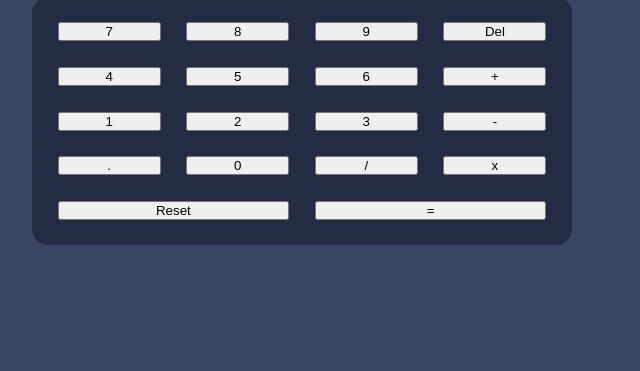
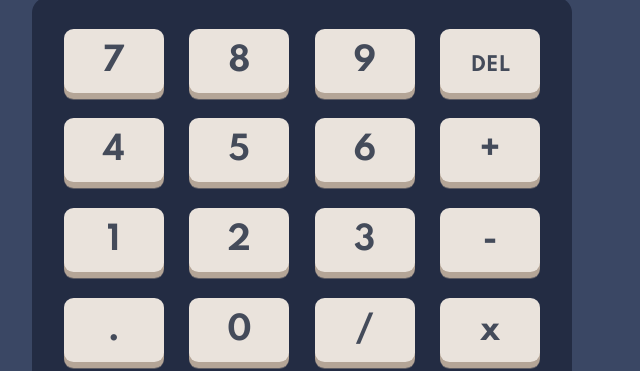
Before and after one commit to fbtot/calculator-app, a website built with webpack: page src/index.html in a window 1280 px wide. Shown: the part 438-809 px from the top of the page, without its empty margins (0-640 px from the left). Built offline with nearby package versions, Linux system fonts and the light colour scheme.

Commit message:
feat(css): add buttos styles

```diff
--- a/src/index.html
+++ b/src/index.html
@@ -88,7 +88,7 @@
             <span class="button__content">9</span>
           </button>
           <button class="button button--normal-layout" id="delete">
-            <span class="button__content">Del</span>
+            <span class="button__content--small">Del</span>
           </button>
           <button class="button button--scientific-layout" id="secondFunction">
             <span class="button__content">2nd</span>
@@ -204,11 +204,11 @@
           <button class="button button--scientific-layout" id="invertNumber">
             <span class="button__content"><sup>+</sup>/<sup>-</sup></span>
           </button>
-          <button class="button button--normal-layout" id="reset">
-            <span class="button__content">Reset</span>
+          <button class="button button--normal-layout button--accent" id="reset">
+            <span class="button__content--small">Reset</span>
           </button>
-          <button class="button button--normal-layout" id="equal">
-            <span class="button__content">=</span>
+          <button class="button button--normal-layout button--highlight" id="equal">
+            <span class="button__content--small">=</span>
           </button>
         </div>
       </section>
--- a/src/scss/abstracts/_settings.scss
+++ b/src/scss/abstracts/_settings.scss
@@ -34,14 +34,17 @@ $mobile-width: $desktop-width - 1px;
     --screen-background: var(--desaturated-blue-900);
 
     /* ····················· § KEY BACKGROUNDS ··· */
-    --key-background: var(--desaturated-blue-500);
-    --key-shadow: var(--desaturated-blue-350);
+    --key-background-accent: var(--desaturated-blue-500);
+    --key-background-accent-hover: hsl(225, 21%, 45%);
+    --key-shadow-accent: var(--desaturated-blue-650);
 
-    --key-background2: var(--red-500);
-    --key-shadow2: var(--red-350);
+    --key-background-highlight: var(--red-500);
+    --key-background-highlight: hsl(6, 63%, 45%);
+    --key-shadow-highlight: var(--red-350);
     --toggle: var(--red-500);
 
-    --key-background-3: var(--red-D-100);
+    --key-background: var(--red-D-100);
+    --key-background-hover: hsl(30, 25%, 85%);
     --key-shadow: var(--orange-D-450);
 
     /* ····················· § TEXT ··· */
@@ -72,14 +75,17 @@ $mobile-width: $desktop-width - 1px;
     --screen-background: var(--grey-050);
 
     /* ····················· § KEY BACKGROUNDS ··· */
-    --key-background: var(--cyan-600);
-    --key-shadow: var(--cyan-750);
+    --key-background-accent: var(--cyan-600);
+    --key-background-accent-hover: hsl(25, 98%, 40%);
+    --key-shadow-accent: var(--cyan-750);
 
-    --key-background2: var(--orange-600);
-    --key-shadow2: var(--orange-750);
+    --key-background-highlight: var(--orange-600);
+    --key-background-hover: hsl(25, 98%, 36%);
+    --key-shadow-highlight: var(--orange-750);
     --toggle: var(--orange-600);
 
-    --key-background-3: var(--yellow-100);
+    --key-background: var(--yellow-100);
+    --key-background-hover: hsl(45, 7%, 85%);
     --key-shadow: var(--orange-D-400);
 
     /* ····················· § TEXT ··· */
@@ -109,14 +115,17 @@ $mobile-width: $desktop-width - 1px;
     --screen-background: var(--violet-150);
 
     /* ····················· § KEY BACKGROUNDS ··· */
-    --key-background: var(--violet-250);
-    --key-shadow: var(--violet-500);
+    --key-background-accent: var(--violet-250);
+    --key-background-accent-hover: hsl(281, 89%, 22%);
+    --key-shadow-accent: var(--violet-500);
 
-    --key-background2: var(--cyan-S-550);
-    --key-shadow2: var(--cyan-S-300);
+    --key-background-highlight: var(--cyan-S-550);
+    --key-background-highlight-hover: hsl(176, 100%, 40%);
+    --key-shadow-highlight: var(--cyan-S-300);
     --toggle: var(--cyan-S-550);
 
-    --key-background-3: var(--violet-800);
+    --key-background: var(--violet-800);
+    --key-background-hover: hsl(52, 100%, 58%);
     --key-shadow: var(--violet-350);
 
     /* ····················· § TEXT ··· */
--- a/src/scss/base/_html.scss
+++ b/src/scss/base/_html.scss
@@ -135,3 +135,7 @@ button,
 input[type='submit'] {
   cursor: pointer;
 }
+
+button {
+  font-size: 1rem;
+}
--- a/src/scss/components/_buttons.scss
+++ b/src/scss/components/_buttons.scss
@@ -0,0 +1,78 @@
+@use '../index.scss' as *;
+@mixin buttonColors($class, $background, $hover, $shadow) {
+  .#{$class} {
+    background-color: $background;
+    &:hover {
+      background-color: $hover;
+    }
+    &:before {
+      background-color: $shadow;
+    }
+  }
+}
+
+/* =================================== § COLORS === */
+@include buttonColors(button, var(--key-background), var(--key-background-hover), var(--key-shadow));
+@include buttonColors(button--accent, var(--key-background-accent), var(--key-background-hover), var(--key-shadow-accent));
+@include buttonColors(button--highlight, var(--key-background-highlight), var(--key-background-hover), var(--key-shadow-highlight));
+
+.button {
+  --transition: transform 0.03s ease-in;
+  position: relative;
+  height: 2rem;
+  font-family: var(--body-font-family);
+  display: table-cell;
+  text-align: center;
+  vertical-align: middle;
+  border: none;
+  border-radius: 0.3rem;
+  color: var(--text-color);
+  transform-style: preserve-3d;
+  transition: var(--transition);
+
+  &:before {
+    content: '';
+    position: absolute;
+    width: 100%;
+    height: 100%;
+    top: 0;
+    left: 0;
+    right: 0;
+    bottom: 0;
+    transform: translate3d(0, 0.2rem, -0.2rem);
+    border-radius: inherit;
+    transition: var(--transition);
+  }
+
+  &:hover {
+    transform: translate3d(0, 0.05rem, 0);
+    transition: var(--transition);
+
+    &:before {
+      transform: translate3d(0, 0.15rem, -0.2rem);
+    }
+  }
+
+  &:active {
+    transform: translate3d(0, 0.2rem, 0);
+    transition: var(--transition);
+
+    &:before {
+      transform: translate3d(0, 0, -0.2rem);
+    }
+  }
+}
+
+.button__content {
+  font-size: 1rem;
+}
+
+.button__content--small {
+  text-transform: uppercase;
+  font-size: 0.6rem;
+}
+
+.button--accent,
+.button--highlight {
+  color: white;
+}
--- a/src/scss/layout/_calculator-layout.scss
+++ b/src/scss/layout/_calculator-layout.scss
@@ -16,7 +16,8 @@
   display: grid;
   grid-template-columns: repeat(4, 1fr);
   grid-gap: 0.8rem;
-  padding: 0.8rem;
+  padding: 1rem;
+  width: 100%;
 }
 
 .normal-layout {
```
